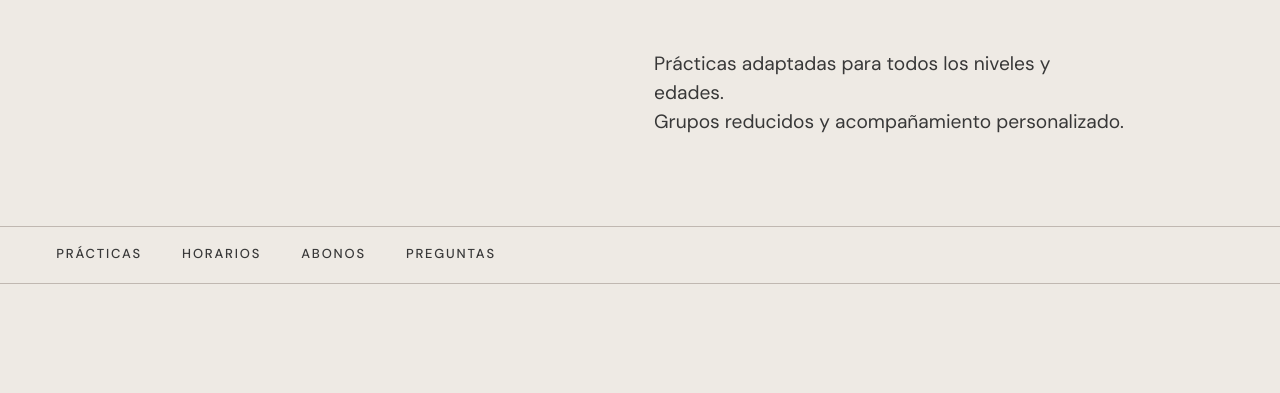
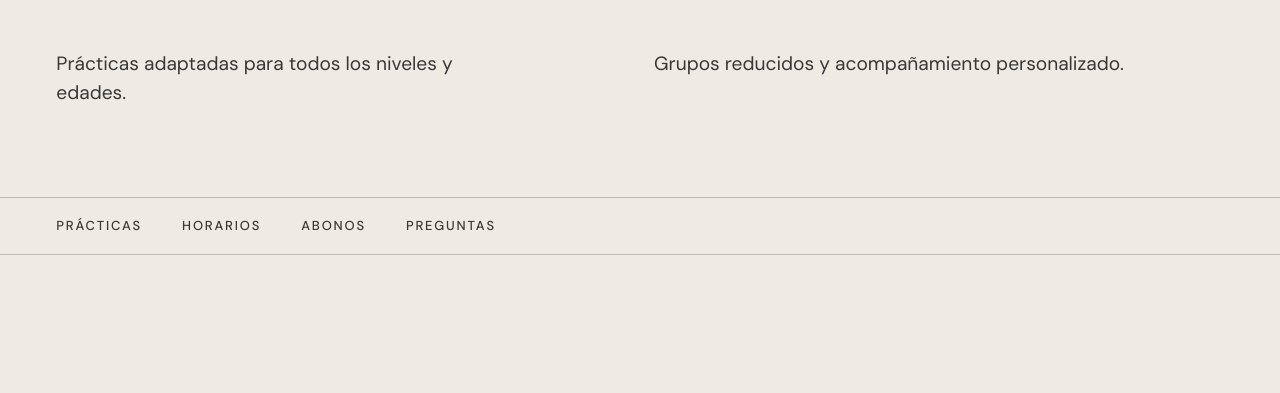
Before and after one commit to juanpabloch/astau_v1, a plain HTML site: page clases/index.html in a window 1280 px wide. Shown: the part 399-792 px from the top of the page. Drawn offline with Linux system fonts and the light colour scheme.

Commit message:
ajustes en headers

```diff
--- a/assets/css/main.css
+++ b/assets/css/main.css
@@ -1762,8 +1762,31 @@ html:not(.js) .tabs {
   }
 
   .page-head__text {
+    grid-column: 1 / -1;
+    margin-top: var(--s-5);
+    max-width: none;
+    display: grid;
+    grid-template-columns: repeat(12, minmax(0, 1fr));
+    column-gap: var(--gap);
+    align-items: start;
+  }
+
+  .page-head__text > p {
+    max-width: 62ch;
+    margin-top: 0;
+  }
+
+  .page-head__text > p:first-child {
+    grid-column: 1 / span 5;
+    grid-row: 1 / span 2;
+  }
+
+  .page-head__text > p:nth-child(n + 2) {
     grid-column: 7 / span 5;
-    margin-top: var(--s-5);
+  }
+
+  .page-head__text > p:nth-child(n + 3) {
+    margin-top: 1.1em;
   }
 
   .section-head__title {
```
Also changed, not shown: equipo/index.html (line endings or trailing spaces).
